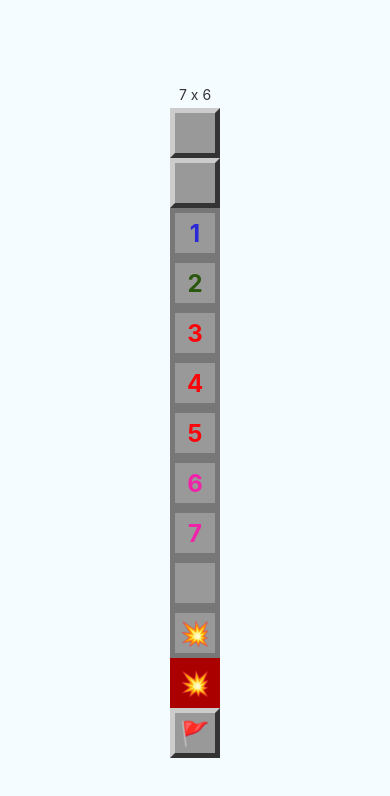
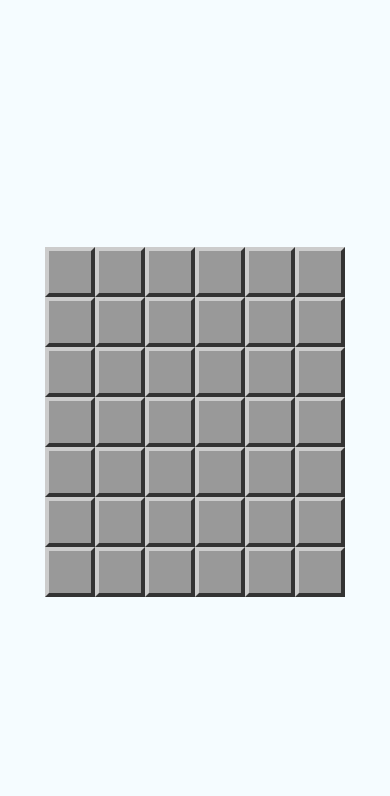
Before and after one commit to mjbrusso/minesweeper-rn, a React Native app: screen / in a window 390 px wide. Shown: the top 796 px of the page. Built offline with nearby package versions, Linux system fonts and the light colour scheme.

Commit message:
Add Board

```diff
--- a/App.js
+++ b/App.js
@@ -1,13 +1,17 @@
 import React, { Component } from "react"
 import { Platform, StyleSheet, Text, View } from "react-native"
-import Params from "./src/constants"
-import Block from "./src/components/Block"
+//import Params from "./src/constants"
+// import Block from "./src/components/Block"
+import Board from "./src/components/Board"
+import { createField } from "./src/global"
 
 export default class App extends Component {
   render() {
+    var f = createField()
     return (
       <View style={styles.container}>
-        <Text style={styles.instructions}>
+        <Board field={f} />
+        {/* <Text style={styles.instructions}>
           {Params.getColumnsCount()} x {Params.getRowsCount()}
         </Text>
         <Block />
@@ -23,6 +27,7 @@ export default class App extends Component {
         <Block opened mined />
         <Block mined exploded />
         <Block flagged />
+        <Block flagged opened /> */}
       </View>
     )
   }
--- a/src/components/Block.js
+++ b/src/components/Block.js
@@ -1,16 +1,17 @@
 import React from "react"
 import { View, StyleSheet, Text } from "react-native"
-import { Params } from "../constants"
+import { Params } from "../global"
 
 export default props => {
   let { mined, opened, nearMines, exploded, flagged } = props
 
-  opened = exploded ? true : flagged ? false : opened
+  if (exploded) opened = true
 
   const blockStyles = [styles.block]
+
   if (opened) blockStyles.push(styles.opened)
-  if (exploded) blockStyles.push(styles.exploded)
-  if (blockStyles.length === 1) blockStyles.push(styles.regular)
+  else if (exploded) blockStyles.push(styles.exploded)
+  else blockStyles.push(styles.regular)
 
   const color =
     nearMines == 1
@@ -23,7 +24,7 @@ export default props => {
 
   return (
     <View style={blockStyles}>
-      {flagged ? <Text style={styles.label}>{"🚩"}</Text> : false}
+      {!opened && flagged ? <Text style={styles.label}>{"🚩"}</Text> : false}
       {opened && mined ? <Text style={styles.label}>{"💥"}</Text> : false}
       {opened && !mined && nearMines > 0 ? (
         <Text style={[styles.label, { color }]}>{nearMines}</Text>
--- /dev/null
+++ b/src/components/Board.js
@@ -0,0 +1,20 @@
+import React from "react"
+import { View, StyleSheet } from "react-native"
+import Block from "./Block"
+
+export default props => {
+  const rows = props.field.map((row, r) => {
+    const cols = row.map((col, c) => {
+      return <Block {...col} key={c} />
+    })
+    return <View key={r}>{cols}</View>
+  })
+  return <View style={styles.row}>{rows}</View>
+}
+
+const styles = StyleSheet.create({
+  row: {
+    flexDirection: "row",
+    backgroundColor: "#EEE"
+  }
+})
--- a/src/constants.js
+++ /dev/null
@@ -1,22 +0,0 @@
-import { Dimensions } from "react-native"
-
-export const Params = {
-  blockSize: 50,
-  borderSize: 5,
-  fontSize: 24,
-  headerRatio: 0.15,
-  difficultLevel: 0.1,
-
-  getColumnsCount() {
-    const width = Dimensions.get("window").width
-    return Math.floor(width / this.blockSize)
-  },
-  getRowsCount() {
-    const totalHeight = Dimensions.get("window").width
-    const boardHeight = totalHeight * (1 - this.headerRatio)
-
-    return Math.floor(boardHeight / this.blockSize)
-  }
-}
-
-export default Params
--- /dev/null
+++ b/src/global.js
@@ -0,0 +1,56 @@
+import { Dimensions } from "react-native"
+
+export const Params = {
+  blockSize: 50,
+  borderSize: 4,
+  fontSize: 24,
+  headerRatio: 0.15,
+  difficultLevel: 0.1,
+
+  getColumnsCount() {
+    const width = Dimensions.get("window").width
+    return Math.floor(width / this.blockSize)
+  },
+  getRowsCount() {
+    const totalHeight = Dimensions.get("window").width
+    const boardHeight = totalHeight * (1 - this.headerRatio)
+
+    return Math.floor(boardHeight / this.blockSize)
+  }
+}
+
+const createField = (
+  nRows = Params.getRowsCount(),
+  nCols = Params.getColumnsCount(),
+  difficultLevel = Params.difficultLevel
+) => {
+  let fld = Array(nRows)
+    .fill(0)
+    .map(() => {
+      return Array(nCols)
+        .fill(0)
+        .map(() => {
+          return {
+            opened: false,
+            flagged: false,
+            mined: false,
+            exploded: false,
+            nearMines: 0
+          }
+        })
+    })
+
+  let nMines = Math.floor(nRows * nCols * difficultLevel)
+  while (nMines > 0) {
+    const r = Math.floor(Math.random() * nRows),
+      c = Math.floor(Math.random() * nCols)
+    if (!fld[r][c].mined) {
+      fld[r][c].mined = true
+      nMines--
+    }
+  }
+  return fld
+}
+
+export default Params
+export { createField }
```
